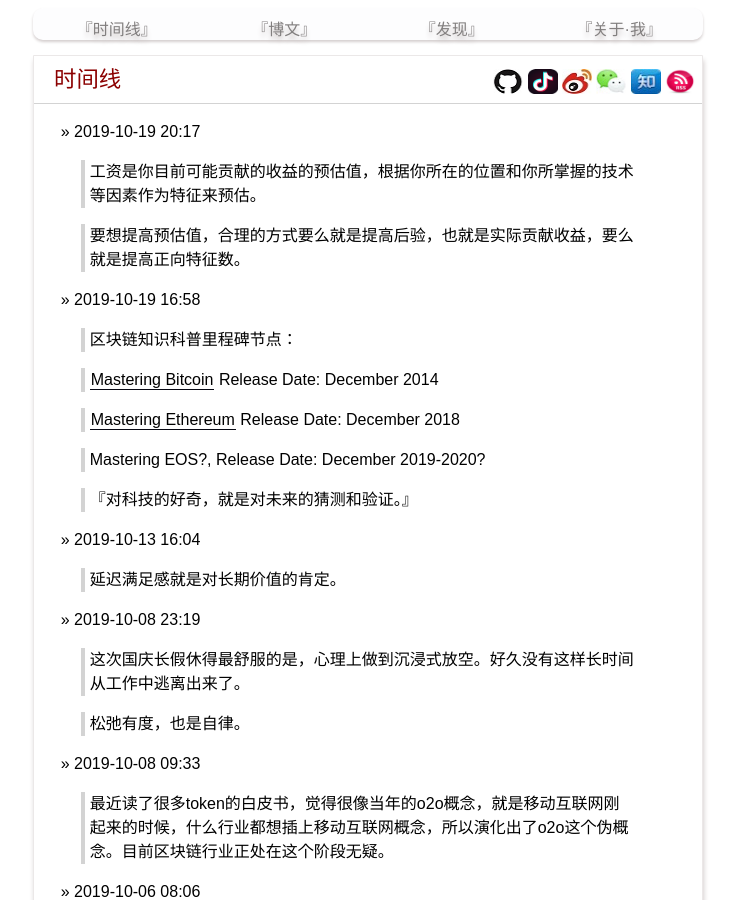
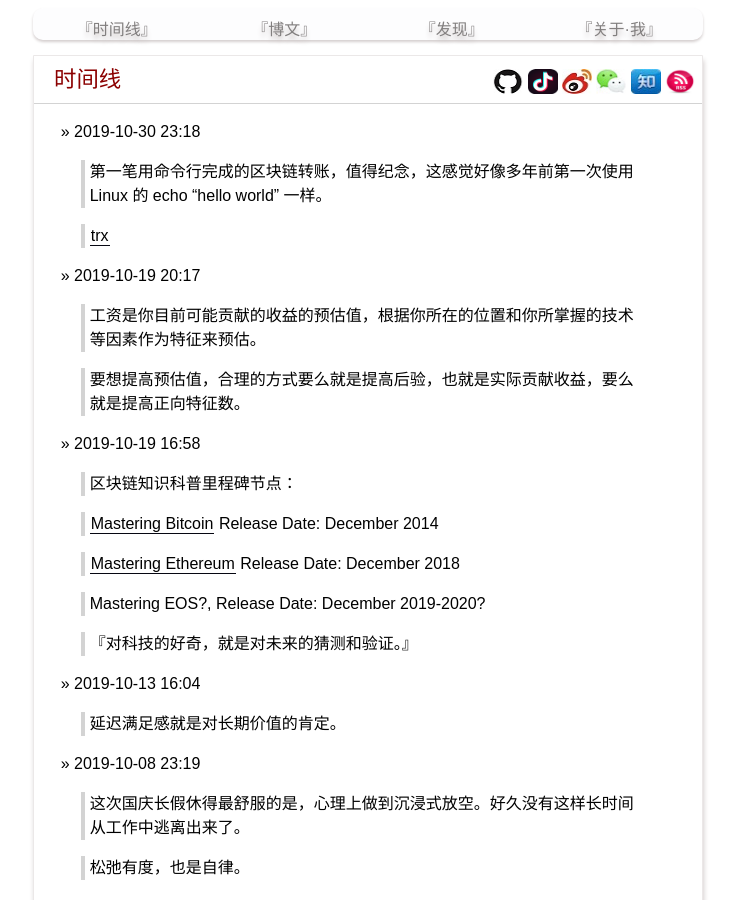
Before and after one commit to yanyiwu/blog, a Jekyll site: the page built from index.md, in a window 1280 px wide and 900 px high. Shown: the whole window, without its empty margins (272-1009 px from the left). Built offline with Jekyll 4.4.1, drawn with Linux system fonts in a browser that asks for light colours; Markdown is read by kramdown in place of the engine named in the settings; comment, search, counter and statistics services are not loaded.

Commit message:
[moment] 1030

```diff
--- a/index.md
+++ b/index.md
@@ -2,6 +2,12 @@
 layout: posting
 title: 时间线
 ---
+
+&raquo; 2019-10-30 23:18
+
+> 第一笔用命令行完成的区块链转账，值得纪念，这感觉好像多年前第一次使用 Linux 的 echo "hello world" 一样。
+
+> [trx](https://eospark.com/tx/2580a8112aa2028e9436b4e21035ec7a09c0acc065b7e230bcadcc900cd55de1)
 
 &raquo; 2019-10-19 20:17
 
```
